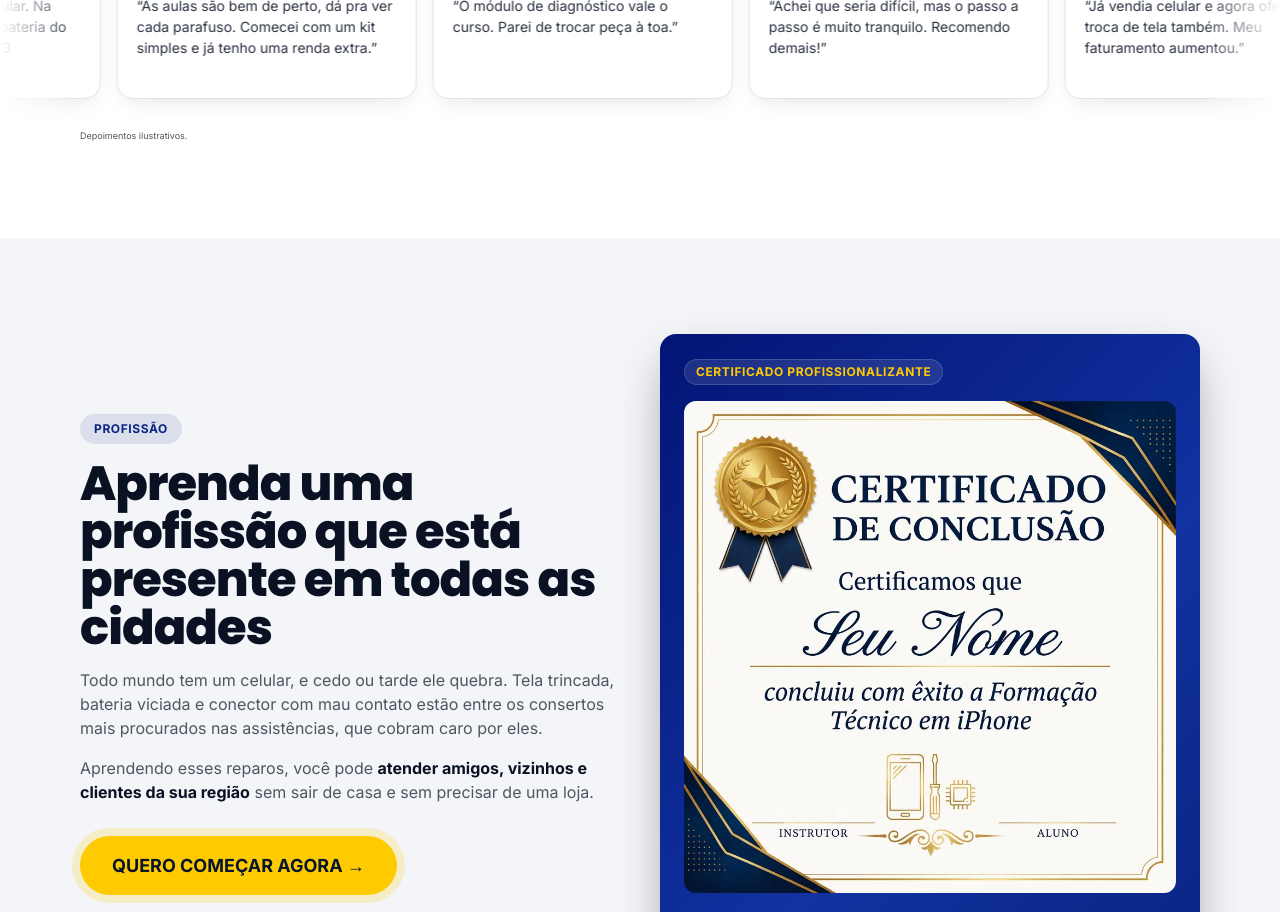
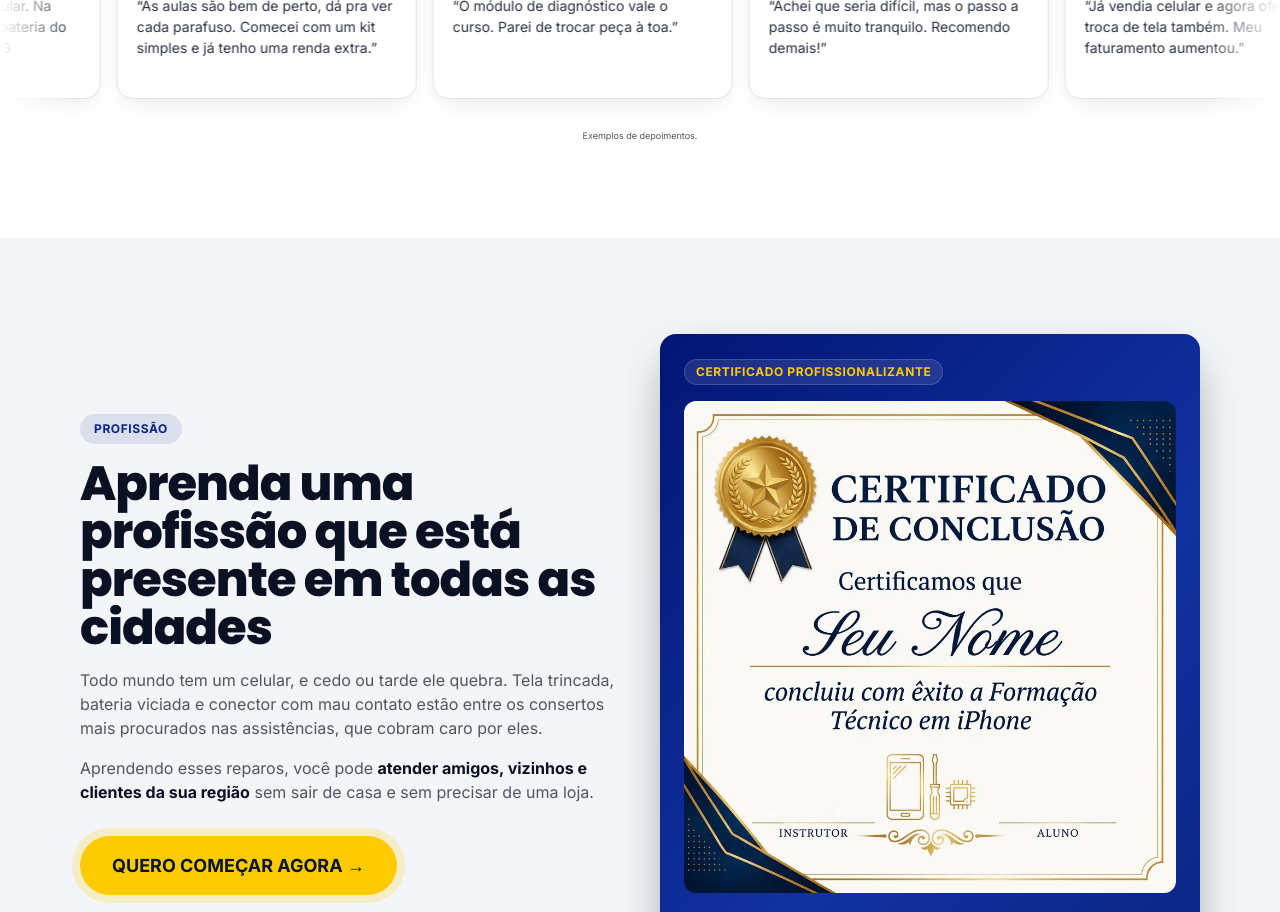
Before and after one commit to GabrielKarvalho/forma-tecnicoiphone, a plain HTML site: page index.html in a window 1280 px wide. Shown: the part 5700-6612 px from the top of the page. Drawn offline with Linux system fonts and the light colour scheme.

Commit message:
Aviso dos depoimentos: novo texto, centralizado
Co-Authored-By: Claude Opus 5.5 <noreply@anthropic.com>
Claude-Session: https://claude.ai/code/session_016JW6LaM3QBYKv77euzcwUN

```diff
--- a/index.html
+++ b/index.html
@@ -171,7 +171,7 @@ h1,h2,h3,h4{font-family:var(--font-display);letter-spacing:-.02em}
 .stars{display:flex;gap:2px;color:var(--electric)}
 .stars svg{width:14px;height:14px}
 .depo p{font-size:14px;color:#2a3140}
-.disclaimer{margin-top:2px;font-size:9px;color:var(--muted-foreground);text-align:left}
+.disclaimer{margin-top:2px;font-size:9px;color:var(--muted-foreground);text-align:center}
 
 /* receberá */
 .two{margin-top:48px;display:grid;grid-template-columns:1fr;gap:24px}
@@ -476,7 +476,7 @@ src="https://www.facebook.com/tr?id=1126461060235843&ev=PageView&noscript=1"
     <p class="sub">Veja quem já começou a consertar celulares em casa.</p>
   </div>
   <div class="marquee-mask"><div class="marquee-track left" id="depos"></div></div>
-  <p class="disclaimer container">Depoimentos ilustrativos.</p>
+  <p class="disclaimer">Exemplos de depoimentos.</p>
 </section>
 
 <!-- 8. PROFISSÃO -->
```
